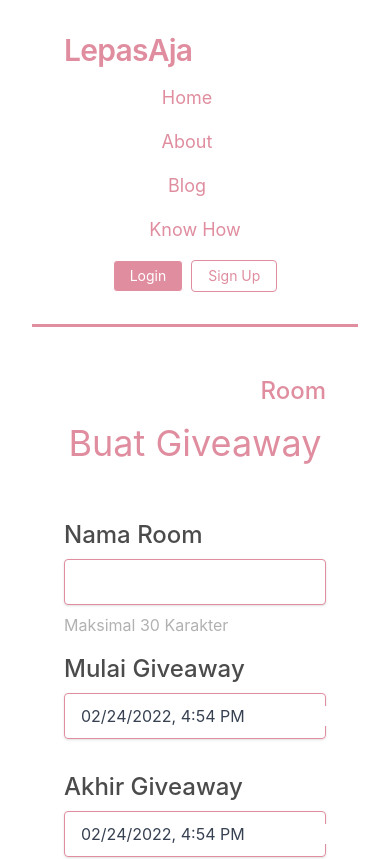
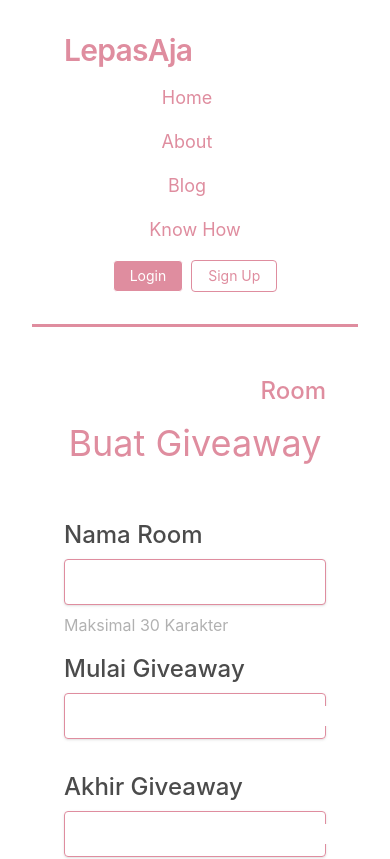
Before and after one commit to kucengorenji/lepas-aja, a Next.js app: page /create-room in a window 390 px wide. Shown: the top 859 px of the page. Built offline with nearby package versions, Linux system fonts and the light colour scheme; no server answers.

Commit message:
feat: add post request to create room

```diff
--- a/package.json
+++ b/package.json
@@ -25,6 +25,7 @@
     "react-datepicker": "^4.6.0",
     "react-dom": "17.0.2",
     "react-elastic-carousel": "^0.11.5",
+    "react-hook-form": "^7.27.1",
     "styled-components": "^5.3.3"
   },
   "devDependencies": {
--- a/pages/create-room.js
+++ b/pages/create-room.js
@@ -1,9 +1,17 @@
+import axios from 'axios';
 import React, { useState } from 'react';
 import DatePicker from 'react-datepicker';
 import 'react-datepicker/dist/react-datepicker.css';
+import { useForm, Controller } from 'react-hook-form';
+import { postRoom } from '../services/giveaway';
 
 const createRoom = () => {
-  const [startDate, setStartDate] = useState(new Date());
+  const { register, handleSubmit, control } = useForm();
+
+  const onSubmit = async (data) => {
+    console.log(data);
+    await postRoom(data);
+  };
 
   return (
     <section className="flex flex-col px-8 py-12">
@@ -12,7 +20,10 @@ const createRoom = () => {
       </h4>
       <div className="flex flex-col items-center justify-center w-full">
         <h1 className="mb-8 text-4xl text-ruddy-pink">Buat Giveaway</h1>
-        <form className="flex flex-col justify-center w-full mt-6 md:flex-row gap-y-4 md:gap-x-32">
+        <form
+          onSubmit={handleSubmit(onSubmit)}
+          className="flex flex-col justify-center w-full mt-6 md:flex-row gap-y-4 md:gap-x-32"
+        >
           <div className="flex flex-col max-w-[485px] gap-y-4 w-full flex-1">
             <div className="flex flex-col gap-y-2">
               <label className="text-2xl font-medium opacity-70">
@@ -21,6 +32,7 @@ const createRoom = () => {
               <input
                 className="flex flex-col px-4 py-3 leading-tight border rounded shadow appearance-none border-ruddy-pink focus:outline-none focus:shadow-outline"
                 maxLength="30"
+                {...register('name', { required: true })}
               />
               <p className="text-black opacity-30">Maksimal 30 Karakter</p>
             </div>
@@ -29,12 +41,19 @@ const createRoom = () => {
                 Mulai Giveaway
               </label>
               <div className="mb-4 shadow appearance-none border-[#DF8D9F] border rounded py-3 px-4 text-gray-700 leading-tight flex flex-col ">
+                <Controller
+                  control={control}
+                  name="start"
+                  render={({ field: { onChange, onBlur, value, ref } }) => (
                     <DatePicker
                       className=" bg-none"
-                  selected={startDate}
-                  onChange={(date) => setStartDate(date)}
+                      selected={value}
+                      onBlur={onBlur}
+                      onChange={onChange}
                       showTimeSelect
                       dateFormat="Pp"
+                    />
+                  )}
                 />
               </div>
             </div>
@@ -43,12 +62,19 @@ const createRoom = () => {
                 Akhir Giveaway
               </label>
               <div className="mb-4 shadow appearance-none border-[#DF8D9F] border rounded py-3 px-4 text-gray-700 leading-tight flex flex-col ">
+                <Controller
+                  control={control}
+                  name="end"
+                  render={({ field: { onChange, onBlur, value, ref } }) => (
                     <DatePicker
                       className=" bg-none"
-                  selected={startDate}
-                  onChange={(date) => setStartDate(date)}
+                      selected={value}
+                      onBlur={onBlur}
+                      onChange={onChange}
                       showTimeSelect
                       dateFormat="Pp"
+                    />
+                  )}
                 />
               </div>
             </div>
@@ -61,6 +87,7 @@ const createRoom = () => {
                 cols="33"
                 className="flex flex-col px-4 py-3 leading-tight border rounded shadow appearance-none border-ruddy-pink focus:outline-none focus:shadow-outline"
                 maxLength="200"
+                {...register('deskripsi', { required: true })}
               />
               <p className="text-black opacity-30">Maksimal 200 Karakter</p>
             </div>
@@ -74,11 +101,12 @@ const createRoom = () => {
               cols="33"
               className="flex flex-col px-4 py-3 my-2 leading-tight border rounded shadow appearance-none border-ruddy-pink focus:outline-none focus:shadow-outline"
               maxLength="200"
+              {...register('termandcondition', { required: true })}
             />
             <p className="text-black opacity-30">Maksimal 200 Karakter</p>
             <button
               type="submit"
-              className="rounded-[4px] bg-[#DF8D9F] mx-auto w-full py-4 mt-8 text-xl text-white font-medium"
+              className="rounded-[4px] bg-[#DF8D9F] mx-auto w-full py-4 mt-8 text-xl text-white font-medium hover:animate-pulse"
             >
               Buat Room Giveaway
             </button>
--- /dev/null
+++ b/services/giveaway.js
@@ -0,0 +1,7 @@
+import axios from 'axios';
+
+const baseUrl = 'https://lepasaja-backend.herokuapp.com/api/v1';
+
+export const postRoom = async (payload) => {
+  await axios.post(`${baseUrl}/rooms`, payload);
+};
```
Also changed, not shown: 1 other file (tests, documents, lock files or other folders). Lines whose indentation alone changed are shown as unchanged.
